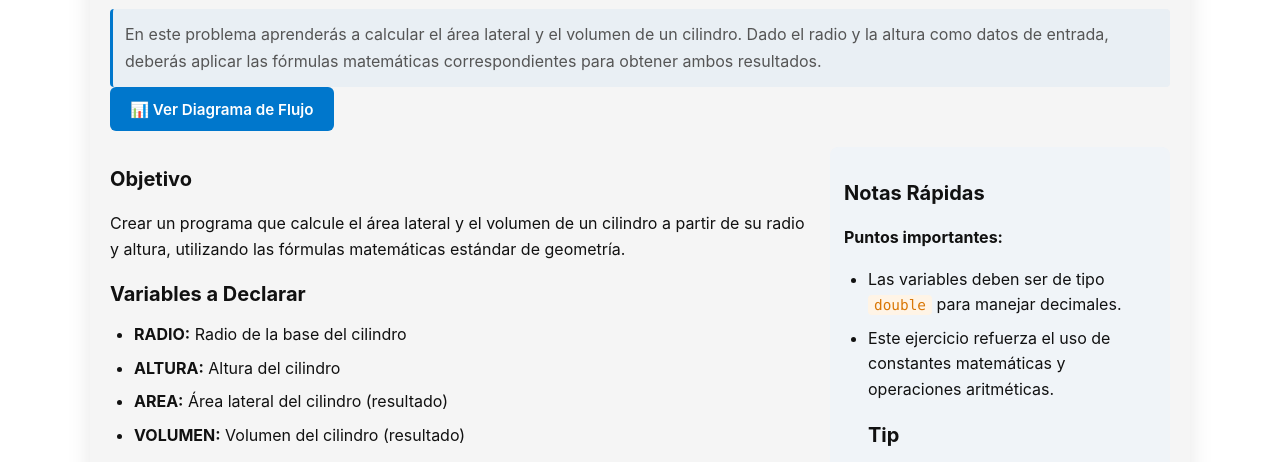
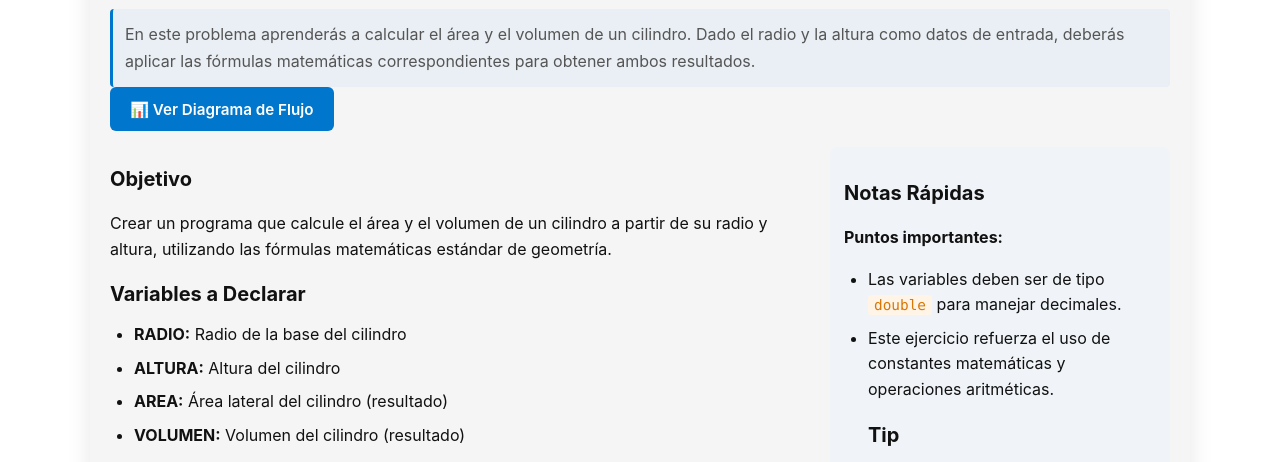
Before and after one commit to RosarioReyesMtz/java-tutor-tics, a plain HTML site: page problemas/prob1_5.html in a window 1280 px wide. Shown: the part 285-747 px from the top of the page. Drawn offline with nearby package versions, Linux system fonts and the light colour scheme.

Commit message:
Modificación del problema 1.5

```diff
--- a/problemas/prob1_5.html
+++ b/problemas/prob1_5.html
@@ -30,7 +30,7 @@
           <h2 id="prob1_5-title">Calcular Área y Volumen de un Cilindro</h2>
 
           <p class="exercise-description">
-            En este problema aprenderás a calcular el área lateral y el volumen de un cilindro.
+            En este problema aprenderás a calcular el área y el volumen de un cilindro.
             Dado el radio y la altura como datos de entrada, deberás aplicar las fórmulas matemáticas
             correspondientes para obtener ambos resultados.
           </p>
@@ -41,7 +41,7 @@
         <div class="exercise-content">
           <section class="exercise-main">
             <h3>Objetivo</h3>
-            <p>Crear un programa que calcule el área lateral y el volumen de un cilindro a partir de su radio y altura, utilizando las fórmulas matemáticas estándar de geometría.</p>
+            <p>Crear un programa que calcule el área  y el volumen de un cilindro a partir de su radio y altura, utilizando las fórmulas matemáticas estándar de geometría.</p>
 
             <h3>Variables a Declarar</h3>
             <ul>
```
